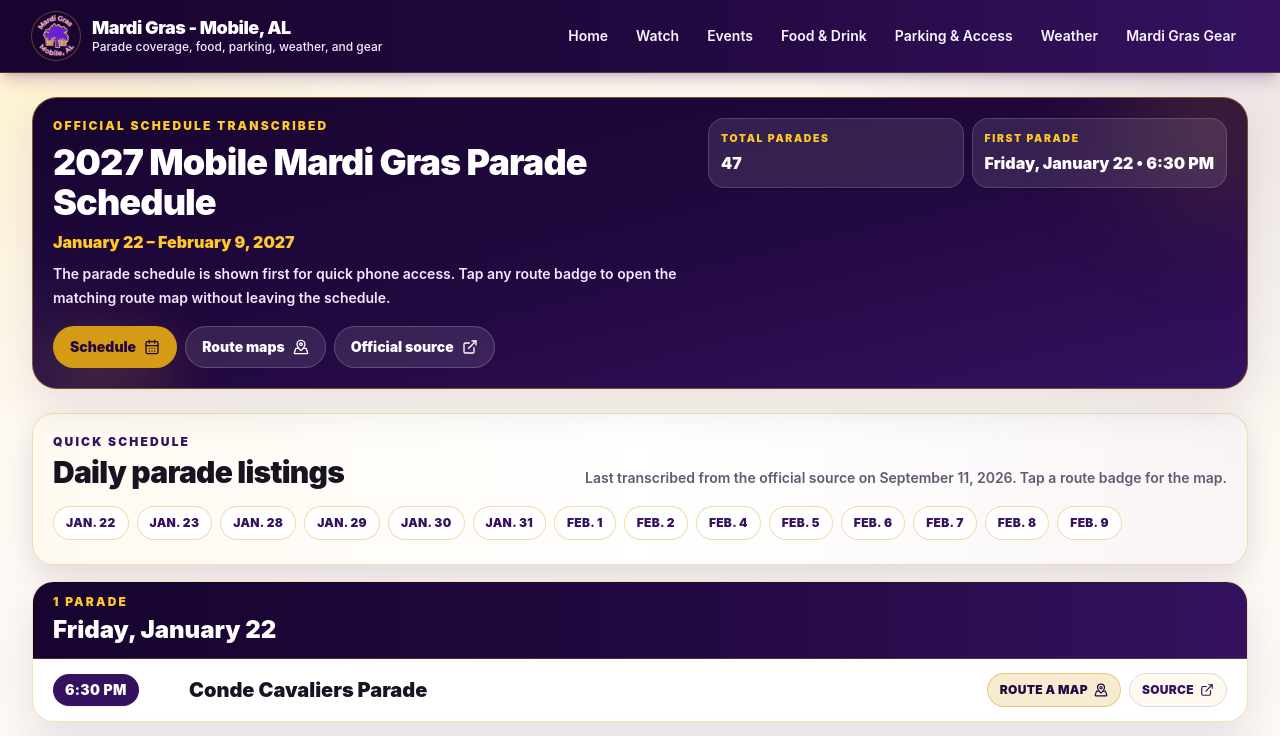
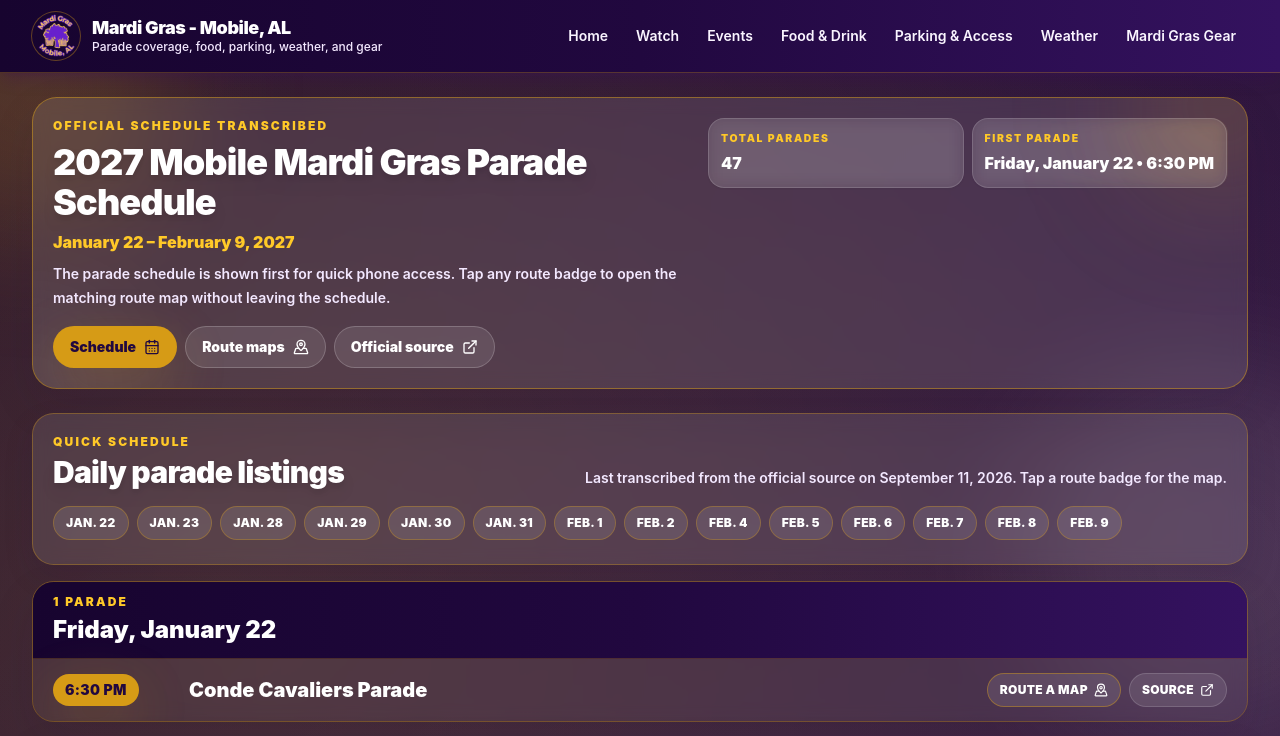
Before and after one commit to TheCryptoArborist/251mardigras, a Next.js app: page /schedule in a window 1280 px wide. Shown: the top 736 px of the page. Built offline with nearby package versions, Linux system fonts and the light colour scheme.

Commit message:
Adopt homepage color scheme on schedule page

```diff
--- a/src/components/ScheduleRouteViewer.tsx
+++ b/src/components/ScheduleRouteViewer.tsx
@@ -113,15 +113,21 @@ export function ScheduleRouteViewer({ schedule }: ScheduleRouteViewerProps) {
   }
 
   return (
-    <div className="mx-auto max-w-7xl space-y-6 px-4 py-6 sm:px-6 lg:px-8">
-      <section className="relative overflow-hidden rounded-[1.55rem] border border-parade-gold/50 bg-gradient-to-br from-parade-purpleDeep via-parade-purpleDark to-parade-purple p-4 text-white shadow-card sm:p-5">
+    <main className="relative isolate min-h-screen overflow-hidden bg-gradient-to-br from-parade-purpleDeep via-parade-purpleDark to-parade-purple text-white">
+      <span className="pointer-events-none absolute left-[-7rem] top-[-8rem] z-0 h-72 w-72 rounded-full bg-parade-gold/20 blur-3xl" aria-hidden="true" />
+      <span className="pointer-events-none absolute right-[-8rem] top-[18rem] z-0 h-96 w-96 rounded-full bg-white/10 blur-3xl" aria-hidden="true" />
+      <span className="pointer-events-none absolute bottom-[-10rem] left-[20%] z-0 h-96 w-96 rounded-full bg-parade-gold/10 blur-3xl" aria-hidden="true" />
+      <div className="pointer-events-none absolute inset-0 z-0 bg-[radial-gradient(circle_at_18%_8%,rgba(255,201,40,0.18),transparent_28%),radial-gradient(circle_at_78%_22%,rgba(255,255,255,0.10),transparent_32%),linear-gradient(180deg,rgba(23,4,47,0.05),rgba(23,4,47,0.34))]" aria-hidden="true" />
+
+      <div className="relative z-10 mx-auto max-w-7xl space-y-6 px-4 py-6 sm:px-6 lg:px-8">
+        <section className="relative overflow-hidden rounded-[1.55rem] border border-parade-gold/50 bg-white/10 p-4 text-white shadow-card backdrop-blur sm:p-5">
           <span className="pointer-events-none absolute right-[-4rem] top-[-5rem] h-44 w-44 rounded-full bg-parade-gold/20 blur-3xl" aria-hidden="true" />
           <span className="pointer-events-none absolute bottom-[-5rem] left-[-5rem] h-40 w-40 rounded-full bg-white/10 blur-3xl" aria-hidden="true" />
 
           <div className="relative z-10 flex flex-col gap-4 lg:flex-row lg:items-start lg:justify-between">
             <div className="min-w-0">
               <p className="text-xs font-black uppercase tracking-[0.18em] text-parade-goldBright">Official schedule transcribed</p>
-            <h1 className="mt-2 text-3xl font-black leading-tight tracking-tight text-white sm:text-4xl">2027 Mobile Mardi Gras Parade Schedule</h1>
+              <h1 className="mt-2 text-3xl font-black leading-tight tracking-tight text-white drop-shadow-lg sm:text-4xl">2027 Mobile Mardi Gras Parade Schedule</h1>
               <p className="mt-2 text-base font-black text-parade-goldBright">{schedule.displayDateRange}</p>
               <p className="mt-2 max-w-3xl text-sm font-semibold leading-6 text-purple-100">
                 The parade schedule is shown first for quick phone access. Tap any route badge to open the matching route map without leaving the schedule.
@@ -159,13 +165,13 @@ export function ScheduleRouteViewer({ schedule }: ScheduleRouteViewerProps) {
         </section>
 
         <section id="quick-parade-schedule" className="scroll-mt-28 space-y-4" aria-labelledby="quick-parade-schedule-heading">
-        <div className="rounded-[1.35rem] border border-parade-gold/30 bg-gradient-to-r from-parade-cream via-white to-parade-purpleSoft/35 p-4 shadow-civic sm:p-5">
+          <div className="rounded-[1.35rem] border border-parade-gold/35 bg-white/10 p-4 text-white shadow-civic backdrop-blur sm:p-5">
             <div className="flex flex-col gap-3 md:flex-row md:items-end md:justify-between">
               <div>
-              <p className="text-xs font-black uppercase tracking-[0.18em] text-parade-purple">Quick schedule</p>
-              <h2 id="quick-parade-schedule-heading" className="mt-1 text-3xl font-black tracking-tight text-parade-ink">Daily parade listings</h2>
+                <p className="text-xs font-black uppercase tracking-[0.18em] text-parade-goldBright">Quick schedule</p>
+                <h2 id="quick-parade-schedule-heading" className="mt-1 text-3xl font-black tracking-tight text-white drop-shadow-lg">Daily parade listings</h2>
               </div>
-            <p className="max-w-2xl text-sm font-semibold leading-6 text-parade-muted">
+              <p className="max-w-2xl text-sm font-semibold leading-6 text-purple-100">
                 Last transcribed from the official source on {formatTranscribedDate(schedule.lastTranscribedAt)}. Tap a route badge for the map.
               </p>
             </div>
@@ -175,7 +181,7 @@ export function ScheduleRouteViewer({ schedule }: ScheduleRouteViewerProps) {
                 <a
                   key={day.date}
                   href={`#${day.date}`}
-                className="shrink-0 rounded-full border border-parade-gold/35 bg-white px-3 py-2 text-xs font-black uppercase tracking-wide text-parade-purple transition hover:-translate-y-0.5 hover:border-parade-gold hover:bg-parade-gold/15"
+                  className="shrink-0 rounded-full border border-parade-gold/35 bg-white/10 px-3 py-2 text-xs font-black uppercase tracking-wide text-white transition hover:-translate-y-0.5 hover:border-parade-gold hover:bg-parade-gold hover:text-parade-purpleDark"
                 >
                   {compactDateLabel(day.label)}
                 </a>
@@ -185,7 +191,7 @@ export function ScheduleRouteViewer({ schedule }: ScheduleRouteViewerProps) {
 
           <div className="space-y-4">
             {schedule.days.map((day) => (
-            <section key={day.date} id={day.date} className="scroll-mt-28 overflow-hidden rounded-[1.35rem] border border-parade-gold/30 bg-white shadow-card" aria-labelledby={`${day.date}-heading`}>
+              <section key={day.date} id={day.date} className="scroll-mt-28 overflow-hidden rounded-[1.35rem] border border-parade-gold/35 bg-parade-purpleDeep/62 shadow-card backdrop-blur" aria-labelledby={`${day.date}-heading`}>
                 <div className="border-b border-parade-gold/25 bg-gradient-to-r from-parade-purpleDeep via-parade-purpleDark to-parade-purple px-4 py-3 text-white sm:px-5">
                   <div className="flex flex-col gap-2 sm:flex-row sm:items-center sm:justify-between">
                     <div>
@@ -196,18 +202,18 @@ export function ScheduleRouteViewer({ schedule }: ScheduleRouteViewerProps) {
                   </div>
                 </div>
 
-              <div className="divide-y divide-parade-gold/20">
+                <div className="divide-y divide-parade-gold/20 bg-white/5">
                   {day.parades.map((parade) => (
-                  <article key={parade.id} id={parade.id} className="scroll-mt-28 px-4 py-3.5 transition hover:bg-parade-cream/40 sm:px-5">
+                    <article key={parade.id} id={parade.id} className="scroll-mt-28 px-4 py-3.5 transition hover:bg-white/10 sm:px-5">
                       <div className="grid gap-3 md:grid-cols-[7.75rem_minmax(0,1fr)_auto] md:items-center">
-                      <div className="inline-flex w-fit items-center rounded-full bg-parade-purple px-3 py-1.5 text-sm font-black uppercase tracking-wide text-white shadow-sm">
+                        <div className="inline-flex w-fit items-center rounded-full bg-parade-gold px-3 py-1.5 text-sm font-black uppercase tracking-wide text-parade-purpleDark shadow-glow">
                           {parade.time}
                         </div>
 
                         <div className="min-w-0">
-                        <h4 className="text-lg font-black leading-tight text-parade-ink sm:text-xl">{parade.name}</h4>
+                          <h4 className="text-lg font-black leading-tight text-white sm:text-xl">{parade.name}</h4>
                           {parade.routeNote ? (
-                          <p className="mt-1 text-xs font-bold uppercase tracking-wide text-parade-muted">Route exception listed by official schedule</p>
+                            <p className="mt-1 text-xs font-bold uppercase tracking-wide text-purple-100">Route exception listed by official schedule</p>
                           ) : null}
                         </div>
 
@@ -215,7 +221,7 @@ export function ScheduleRouteViewer({ schedule }: ScheduleRouteViewerProps) {
                           <button
                             type="button"
                             onClick={() => openRouteMap(parade.route)}
-                          className="inline-flex items-center justify-center gap-1.5 rounded-full border border-parade-gold/45 bg-parade-gold/20 px-3 py-2 text-xs font-black uppercase tracking-wide text-parade-purpleDark transition hover:-translate-y-0.5 hover:border-parade-gold hover:bg-parade-gold/35"
+                            className="inline-flex items-center justify-center gap-1.5 rounded-full border border-parade-gold/45 bg-white/10 px-3 py-2 text-xs font-black uppercase tracking-wide text-white transition hover:-translate-y-0.5 hover:border-parade-gold hover:bg-parade-gold hover:text-parade-purpleDark"
                           >
                             {parade.route} map <MapPinned className="h-3.5 w-3.5" aria-hidden="true" />
                           </button>
@@ -223,7 +229,7 @@ export function ScheduleRouteViewer({ schedule }: ScheduleRouteViewerProps) {
                             href={schedule.source.url}
                             target="_blank"
                             rel="noreferrer"
-                          className="inline-flex items-center justify-center gap-1.5 rounded-full border border-parade-line bg-parade-cream px-3 py-2 text-xs font-black uppercase tracking-wide text-parade-purple transition hover:-translate-y-0.5 hover:border-parade-gold"
+                            className="inline-flex items-center justify-center gap-1.5 rounded-full border border-white/15 bg-white/10 px-3 py-2 text-xs font-black uppercase tracking-wide text-white transition hover:-translate-y-0.5 hover:bg-white/15"
                           >
                             Source <ExternalLink className="h-3.5 w-3.5" aria-hidden="true" />
                           </a>
@@ -237,7 +243,7 @@ export function ScheduleRouteViewer({ schedule }: ScheduleRouteViewerProps) {
           </div>
         </section>
 
-      <section className="rounded-[1.35rem] border border-parade-gold/35 bg-gradient-to-r from-parade-purpleDeep via-parade-purpleDark to-parade-purple p-4 text-white shadow-civic sm:p-5">
+        <section className="rounded-[1.35rem] border border-parade-gold/35 bg-white/10 p-4 text-white shadow-civic backdrop-blur sm:p-5">
           <div className="flex items-start gap-3">
             <ShieldCheck className="mt-0.5 h-5 w-5 shrink-0 text-parade-goldBright" aria-hidden="true" />
             <p className="text-sm font-semibold leading-6 text-purple-100">
@@ -249,10 +255,10 @@ export function ScheduleRouteViewer({ schedule }: ScheduleRouteViewerProps) {
         <section id="all-route-maps" className="scroll-mt-28 space-y-5" aria-labelledby="all-route-maps-heading">
           <div className="flex flex-col gap-3 sm:flex-row sm:items-end sm:justify-between">
             <div>
-            <p className="text-xs font-black uppercase tracking-[0.18em] text-parade-purple">Route maps</p>
-            <h2 id="all-route-maps-heading" className="mt-1 text-3xl font-black tracking-tight text-parade-ink">All route maps</h2>
+              <p className="text-xs font-black uppercase tracking-[0.18em] text-parade-goldBright">Route maps</p>
+              <h2 id="all-route-maps-heading" className="mt-1 text-3xl font-black tracking-tight text-white drop-shadow-lg">All route maps</h2>
             </div>
-          <p className="max-w-2xl text-sm font-semibold leading-6 text-parade-muted">
+            <p className="max-w-2xl text-sm font-semibold leading-6 text-purple-100">
               Browse the full route-map set here, or open maps directly from the parade schedule above.
             </p>
           </div>
@@ -264,10 +270,10 @@ export function ScheduleRouteViewer({ schedule }: ScheduleRouteViewerProps) {
           </div>
         </section>
 
-      <section className="rounded-[1.35rem] border border-parade-gold/35 bg-parade-cream p-5 shadow-civic">
+        <section className="rounded-[1.35rem] border border-parade-gold/45 bg-parade-goldSoft p-5 text-amber-950 shadow-civic">
           <p className="text-xs font-black uppercase tracking-[0.18em] text-parade-purple">Planning note</p>
           <h2 className="mt-2 text-2xl font-black text-parade-ink">Verify before you roll downtown</h2>
-        <p className="mt-2 max-w-4xl text-sm font-semibold leading-6 text-parade-muted">
+          <p className="mt-2 max-w-4xl text-sm font-semibold leading-6 text-amber-950">
             MG251 is not the official parade authority. This page reformats the official schedule for easier browsing. Parade dates, start times, routes, road closures, parking rules, towing, and public-safety guidance can change.
           </p>
           <a
@@ -279,15 +285,16 @@ export function ScheduleRouteViewer({ schedule }: ScheduleRouteViewerProps) {
             Check official City source <ExternalLink className="h-4 w-4" aria-hidden="true" />
           </a>
         </section>
+      </div>
 
       {selectedRoute ? <RouteMapDialog route={selectedRoute} schedule={schedule} onClose={closeRouteMap} /> : null}
-    </div>
+    </main>
   );
 }
 
 function ScheduleStat({ label, value }: { label: string; value: string }) {
   return (
-    <div className="rounded-2xl border border-white/15 bg-white/10 p-3 shadow-sm">
+    <div className="rounded-2xl border border-white/15 bg-white/10 p-3 shadow-sm backdrop-blur">
       <p className="text-[0.65rem] font-black uppercase tracking-[0.16em] text-parade-goldBright">{label}</p>
       <p className="mt-1 text-sm font-black leading-tight text-white sm:text-base">{value}</p>
     </div>
@@ -296,7 +303,7 @@ function ScheduleStat({ label, value }: { label: string; value: string }) {
 
 function RouteMapCard({ route, onOpen }: { route: RouteMap; onOpen: (routeName: string) => void }) {
   return (
-    <article id={route.anchor} className="scroll-mt-28 overflow-hidden rounded-[1.35rem] border border-parade-gold/30 bg-gradient-to-br from-white via-parade-cream to-white shadow-card">
+    <article id={route.anchor} className="scroll-mt-28 overflow-hidden rounded-[1.35rem] border border-parade-gold/35 bg-parade-purpleDeep/65 text-white shadow-card backdrop-blur">
       <div className="border-b border-parade-gold/25 bg-gradient-to-r from-parade-purpleDeep via-parade-purpleDark to-parade-purple px-4 py-3 text-white">
         <div className="flex items-center justify-between gap-3">
           <div>
@@ -312,12 +319,12 @@ function RouteMapCard({ route, onOpen }: { route: RouteMap; onOpen: (routeName:
           </button>
         </div>
       </div>
-      <button type="button" onClick={() => onOpen(route.name)} className="block w-full bg-white p-2 text-left" aria-label={`Open ${route.name} map`}>
-        <div className="overflow-hidden rounded-2xl border border-parade-line bg-white">
+      <button type="button" onClick={() => onOpen(route.name)} className="block w-full bg-white/10 p-2 text-left" aria-label={`Open ${route.name} map`}>
+        <div className="overflow-hidden rounded-2xl border border-parade-gold/25 bg-white shadow-civic">
           <img src={route.imageUrl} alt={`${route.name} Mardi Gras parade route map`} className="h-64 w-full object-contain" loading="lazy" />
         </div>
       </button>
-      <p className="px-4 pb-4 text-sm font-semibold leading-6 text-parade-muted">{route.note}</p>
+      <p className="px-4 pb-4 text-sm font-semibold leading-6 text-purple-100">{route.note}</p>
     </article>
   );
 }
@@ -330,8 +337,8 @@ function RouteMapDialog({ route, schedule, onClose }: { route: RouteMap; schedul
   );
 
   return (
-    <div className="fixed inset-0 z-50 flex items-end justify-center bg-black/65 p-0 backdrop-blur-sm sm:items-center sm:p-4" role="dialog" aria-modal="true" aria-labelledby="route-map-dialog-title">
-      <div className="max-h-[92vh] w-full overflow-hidden rounded-t-[1.5rem] border border-parade-gold/40 bg-white shadow-card sm:max-w-5xl sm:rounded-[1.5rem]">
+    <div className="fixed inset-0 z-50 flex items-end justify-center bg-black/70 p-0 backdrop-blur-sm sm:items-center sm:p-4" role="dialog" aria-modal="true" aria-labelledby="route-map-dialog-title">
+      <div className="max-h-[92vh] w-full overflow-hidden rounded-t-[1.5rem] border border-parade-gold/40 bg-parade-purpleDeep shadow-card sm:max-w-5xl sm:rounded-[1.5rem]">
         <div className="flex items-start justify-between gap-4 border-b border-parade-gold/25 bg-gradient-to-r from-parade-purpleDeep via-parade-purpleDark to-parade-purple px-4 py-4 text-white sm:px-5">
           <div>
             <p className="text-xs font-black uppercase tracking-[0.18em] text-parade-goldBright">Route map</p>
@@ -347,25 +354,25 @@ function RouteMapDialog({ route, schedule, onClose }: { route: RouteMap; schedul
           </button>
         </div>
 
-        <div className="max-h-[calc(92vh-5rem)] overflow-y-auto p-4 sm:p-5">
-          <div className="overflow-hidden rounded-2xl border border-parade-line bg-white shadow-civic">
+        <div className="max-h-[calc(92vh-5rem)] overflow-y-auto p-4 text-white sm:p-5">
+          <div className="overflow-hidden rounded-2xl border border-parade-gold/25 bg-white shadow-civic">
             <img src={route.imageUrl} alt={`${route.name} Mardi Gras parade route map`} className="max-h-[68vh] w-full object-contain" />
           </div>
 
           <div className="mt-4 grid gap-4 lg:grid-cols-[minmax(0,1fr)_auto] lg:items-start">
             <div>
-              <p className="text-sm font-bold text-parade-muted">{route.note}</p>
+              <p className="text-sm font-bold text-purple-100">{route.note}</p>
               {routeParades.length > 0 ? (
-                <div className="mt-3 rounded-2xl border border-parade-gold/25 bg-parade-cream p-4">
-                  <p className="text-xs font-black uppercase tracking-[0.16em] text-parade-purple">Listed parades on {route.name}</p>
-                  <ul className="mt-2 grid gap-1.5 text-sm font-semibold leading-6 text-parade-muted">
+                <div className="mt-3 rounded-2xl border border-parade-gold/25 bg-white/10 p-4">
+                  <p className="text-xs font-black uppercase tracking-[0.16em] text-parade-goldBright">Listed parades on {route.name}</p>
+                  <ul className="mt-2 grid gap-1.5 text-sm font-semibold leading-6 text-purple-100">
                     {routeParades.map((parade) => (
                       <li key={parade}>{parade}</li>
                     ))}
                   </ul>
                 </div>
               ) : (
-                <p className="mt-3 rounded-2xl border border-parade-gold/25 bg-parade-cream p-4 text-sm font-semibold leading-6 text-parade-muted">
+                <p className="mt-3 rounded-2xl border border-parade-gold/25 bg-white/10 p-4 text-sm font-semibold leading-6 text-purple-100">
                   No parade in this 2027 MG251 transcription currently uses {route.name}, but the map remains available for reference.
                 </p>
               )}
@@ -376,7 +383,7 @@ function RouteMapDialog({ route, schedule, onClose }: { route: RouteMap; schedul
                 href={route.imageUrl}
                 target="_blank"
                 rel="noreferrer"
-                className="inline-flex w-full items-center justify-center gap-2 rounded-full border border-parade-gold/45 bg-parade-gold/20 px-4 py-2.5 text-sm font-black text-parade-purpleDark transition hover:-translate-y-0.5 hover:bg-parade-gold/35 sm:w-auto"
+                className="inline-flex w-full items-center justify-center gap-2 rounded-full border border-parade-gold/45 bg-parade-gold/20 px-4 py-2.5 text-sm font-black text-parade-goldBright transition hover:-translate-y-0.5 hover:bg-parade-gold hover:text-parade-purpleDark sm:w-auto"
               >
                 Open map image <MapPinned className="h-4 w-4" aria-hidden="true" />
               </a>
@@ -384,7 +391,7 @@ function RouteMapDialog({ route, schedule, onClose }: { route: RouteMap; schedul
                 href={schedule.source.url}
                 target="_blank"
                 rel="noreferrer"
-                className="inline-flex w-full items-center justify-center gap-2 rounded-full bg-parade-purple px-4 py-2.5 text-sm font-black text-white shadow-sm transition hover:-translate-y-0.5 hover:bg-parade-purpleDark sm:w-auto"
+                className="inline-flex w-full items-center justify-center gap-2 rounded-full bg-parade-gold px-4 py-2.5 text-sm font-black text-parade-purpleDark shadow-sm transition hover:-translate-y-0.5 hover:bg-parade-goldBright sm:w-auto"
               >
                 Official source <ExternalLink className="h-4 w-4" aria-hidden="true" />
               </a>
```
Lines whose indentation alone changed are shown as unchanged.
